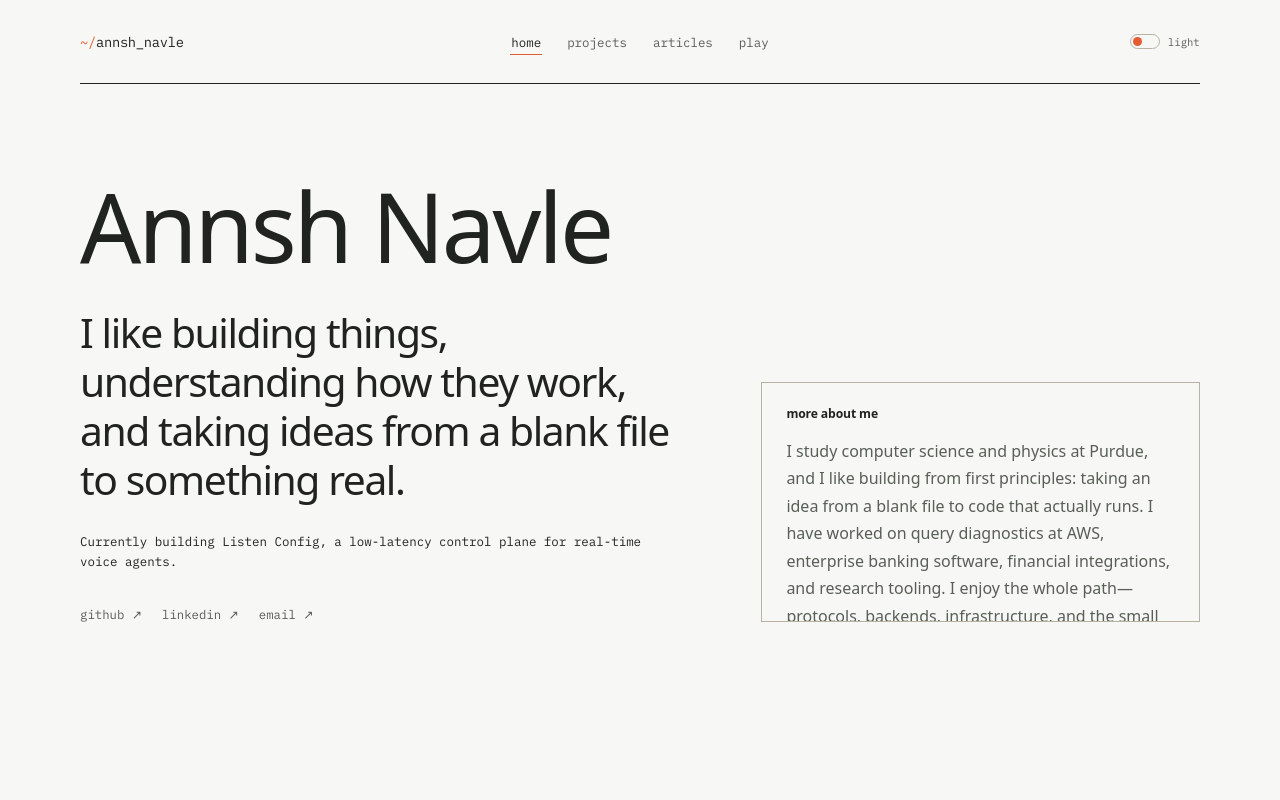
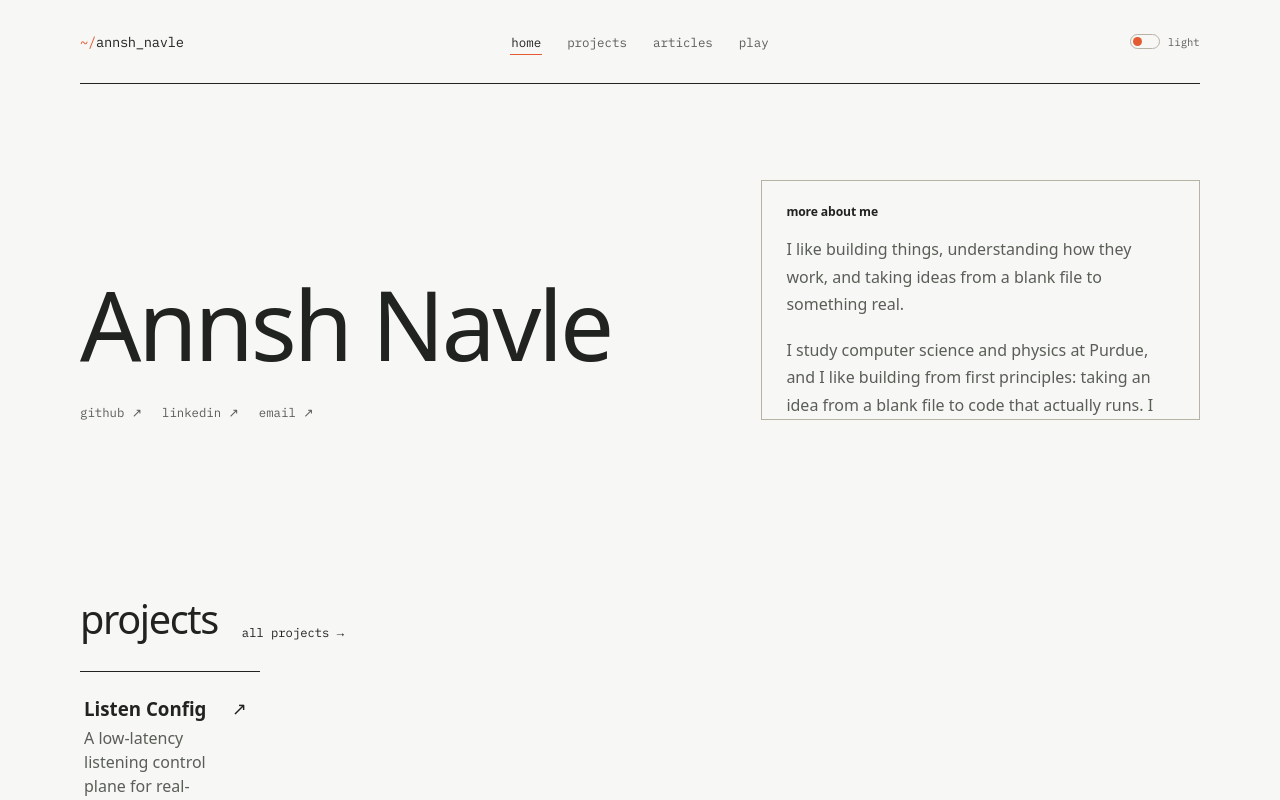
Before and after one commit to Annsh-N/portfolio-web, a React (Vite) app in the folder client/: page / in a window 1280 px wide. Shown: the top 800 px of the page. Built offline with nearby package versions, Linux system fonts and the light colour scheme.

Commit message:
simplify portfolio hero

```diff
--- a/client/src/index.css
+++ b/client/src/index.css
@@ -297,6 +297,16 @@ a {
   line-height: 1.72;
 }
 
+.about-scroll p + p {
+  margin-top: 18px;
+}
+
+.about-scroll .current-line {
+  display: block;
+  margin-top: 22px !important;
+  font-size: 0.76rem !important;
+}
+
 .home-intro h1,
 .page-header h1,
 .project-essay-header h1,
--- a/client/src/pages/HomePage.tsx
+++ b/client/src/pages/HomePage.tsx
@@ -7,10 +7,6 @@ export function HomePage() {
       <div className="home-hero">
         <section className="home-intro" aria-labelledby="home-title">
           <h1 id="home-title">{profile.name}</h1>
-          <p className="home-lede">{profile.introduction}</p>
-          <p className="current-line">
-            Currently building Listen Config, a low-latency control plane for real-time voice agents.
-          </p>
           <div className="inline-links" aria-label="Profile links">
             <a href={profile.github} rel="noreferrer" target="_blank">
               github ↗
@@ -24,7 +20,11 @@ export function HomePage() {
 
         <aside className="about-scroll" aria-labelledby="about-heading">
           <h2 id="about-heading">more about me</h2>
+          <p>{profile.introduction}</p>
           <p>{profile.about}</p>
+          <p className="current-line">
+            Currently building Listen Config, a low-latency control plane for real-time voice agents.
+          </p>
         </aside>
       </div>
 
```
